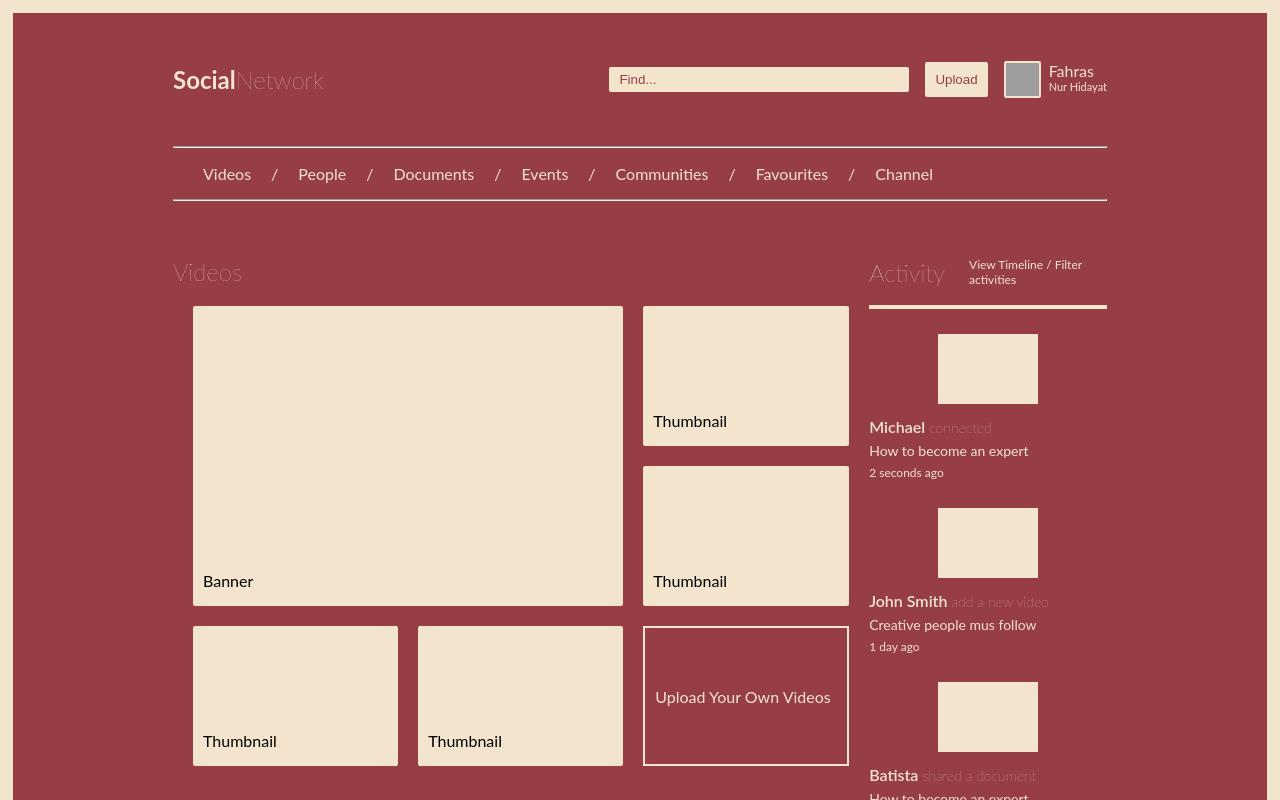
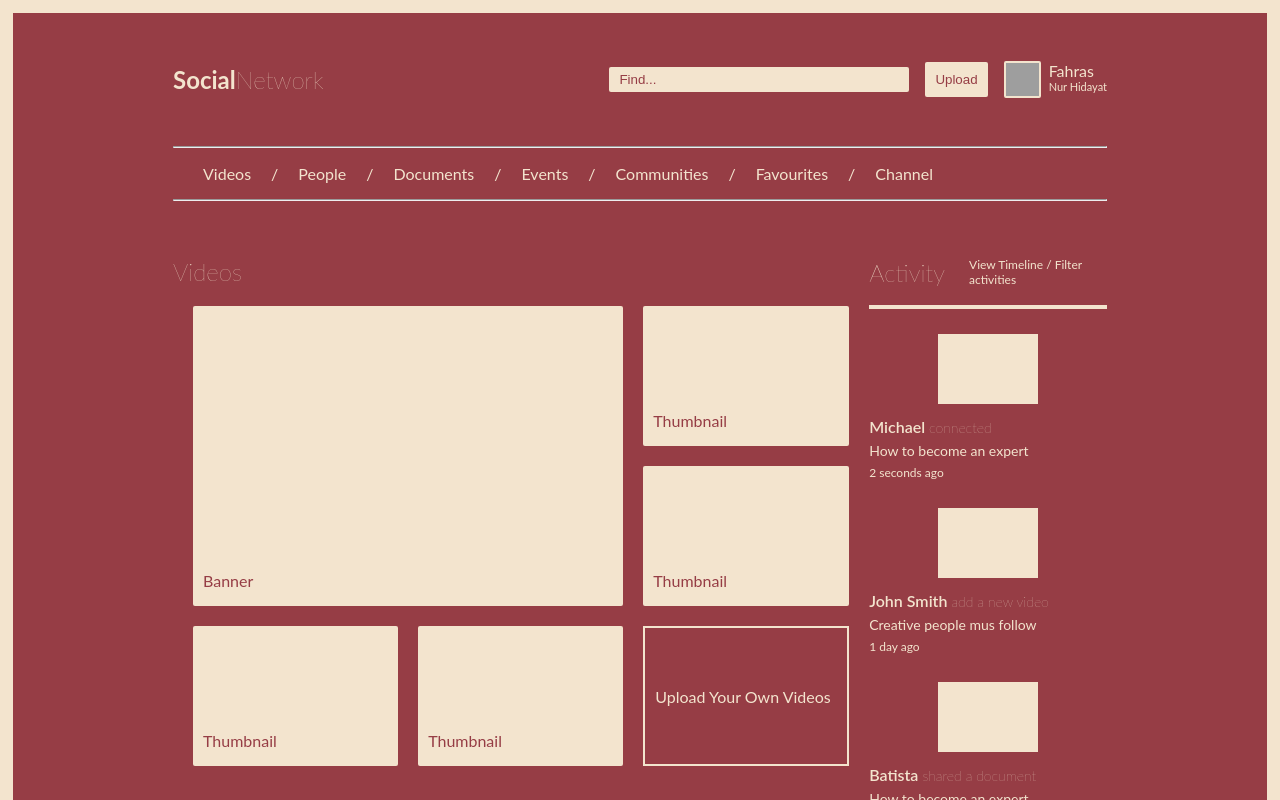
Before and after one commit to FahrasNH/sosial-network, an Angular app: page / in a window 1280 px wide. Shown: the top 800 px of the page. Built offline with nearby package versions, Linux system fonts and the light colour scheme; grey boxes are pictures that could not be loaded.

Commit message:
Change color pragraph

```diff
--- a/src/app/pages/components/content/content.component.scss
+++ b/src/app/pages/components/content/content.component.scss
@@ -24,6 +24,7 @@
       p {
         bottom: 0;
         position: absolute;
+        color: #963d45;
       }
     }
     .thumb {
@@ -36,6 +37,7 @@
       p {
         bottom: 0;
         position: absolute;
+        color: #963d45;
         @media (max-width: 580px) {
           position: relative;
         }
```
